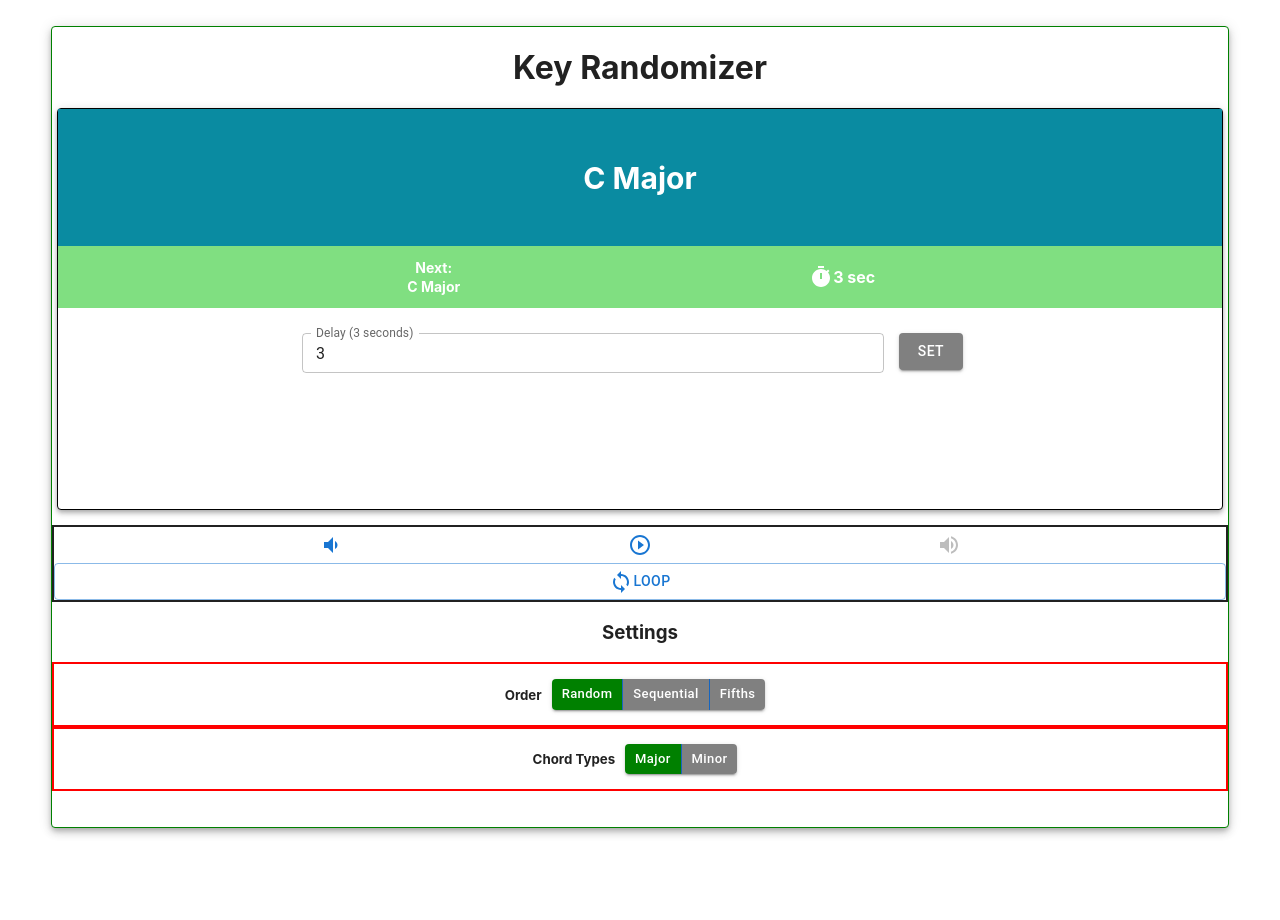
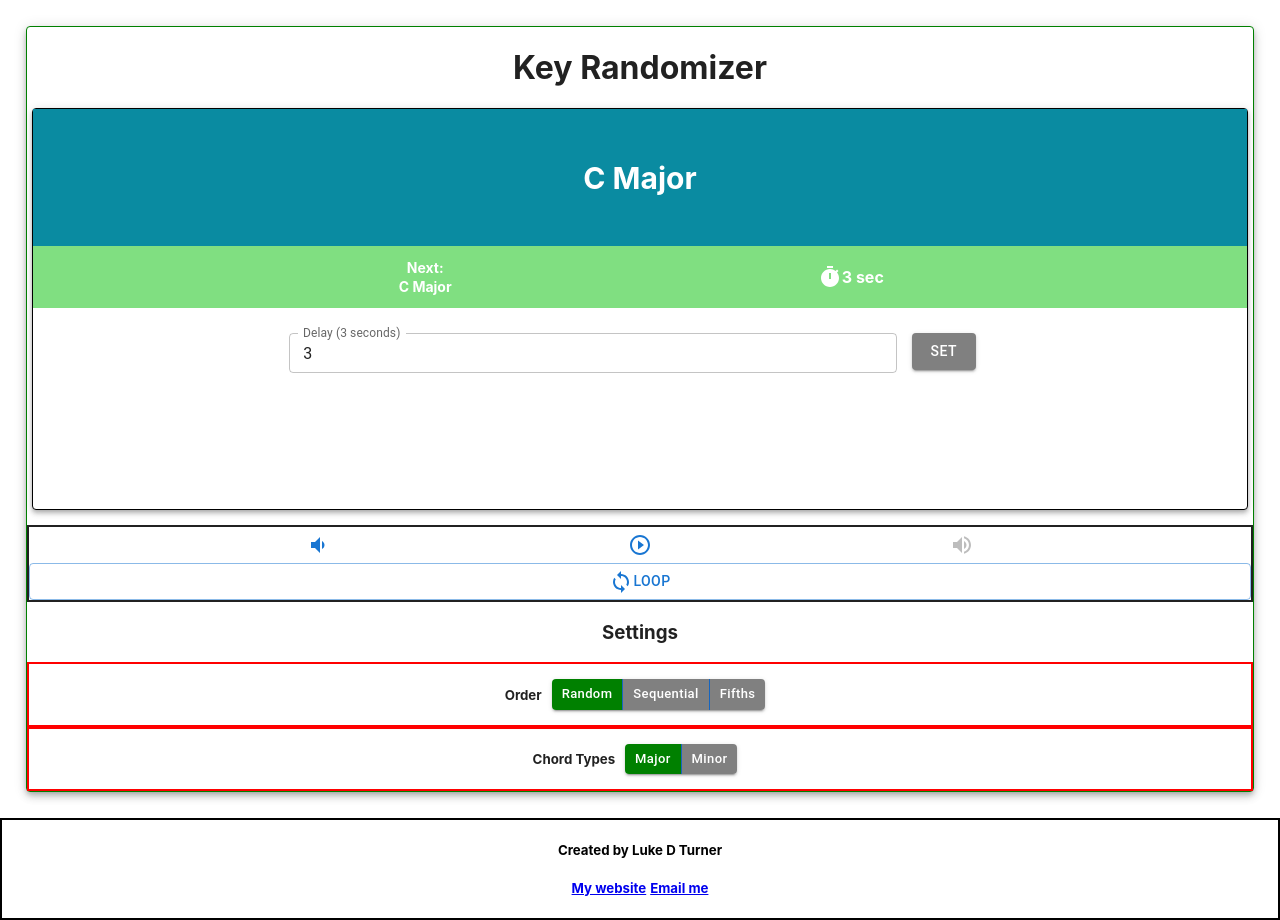
Before and after one commit to luketurnerdev/randomkeygenerator, a React (Create React App) app: page / in a window 1280 px wide. Before the commit the page ends 853 px from the top, so only its background shows below. Built offline with nearby package versions, Linux system fonts and the light colour scheme; no server answers.

Commit message:
add footer

```diff
--- a/src/App.js
+++ b/src/App.js
@@ -1,10 +1,12 @@
 import Randomizer from "./Components/Randomizer";
+import Footer from "./Components/Footer"
 import {useState} from 'react';
 import ReactGA from 'react-ga';
 
+
+
 function App() {
   const [mobile, setMobile] = useState(window.matchMedia("(max-width: 768px)").matches)
-
   ReactGA.initialize('UA-210928692-2', {
     debug: true,
     titleCase: false,
@@ -17,6 +19,7 @@ function App() {
   return (
     <div className="App">
       <Randomizer mobile={mobile} />
+      <Footer />
       {/* <Metronome /> */}
 
     </div>
--- /dev/null
+++ b/src/Components/Footer/index.js
@@ -0,0 +1,22 @@
+const Footer = () => {
+    const styles = {
+        footer: {
+          border: '2px solid',
+          textAlign: 'center',
+        },
+        link: {
+            padding: '2px'
+        }
+      }
+    return(
+        <div style={styles.footer}>
+            <h5>Created by Luke D Turner</h5>
+            <h5>
+                <a style={styles.link} target="_blank" href="http://lukedturner.com">My website</a>
+                <a style={styles.link} href="mailto:luke@lukedturner.com">Email me</a>
+            </h5>
+        </div>
+    )
+}
+
+export default Footer;
--- a/src/Components/Randomizer/styles.js
+++ b/src/Components/Randomizer/styles.js
@@ -1,8 +1,9 @@
 const styles = {
     paperContainer: {
       border: '1px solid green',
-      margin: ' 2% 4%',
-      height: '100vh',
+      margin: ' 2% 2%',
+
+      // height: '100vh',
       textAlign: 'center',
     },
 
```
